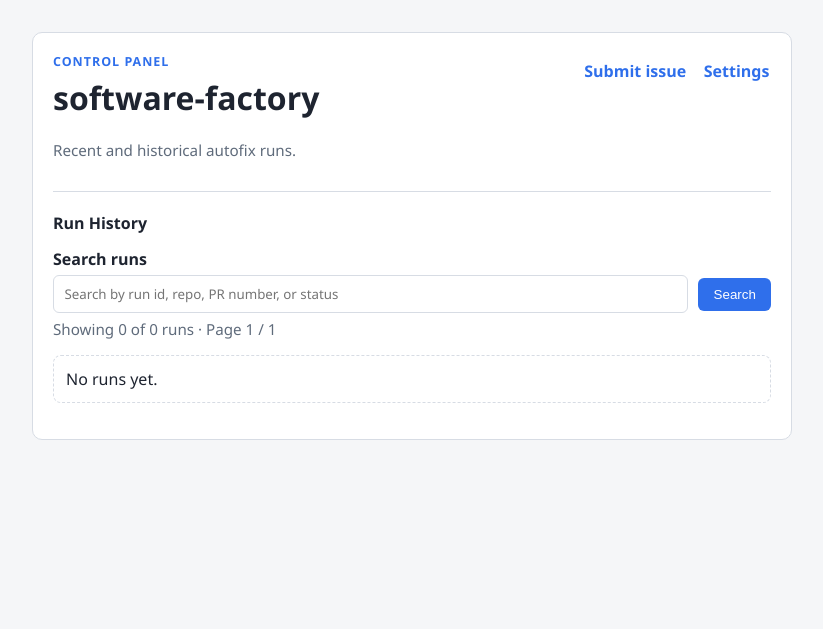
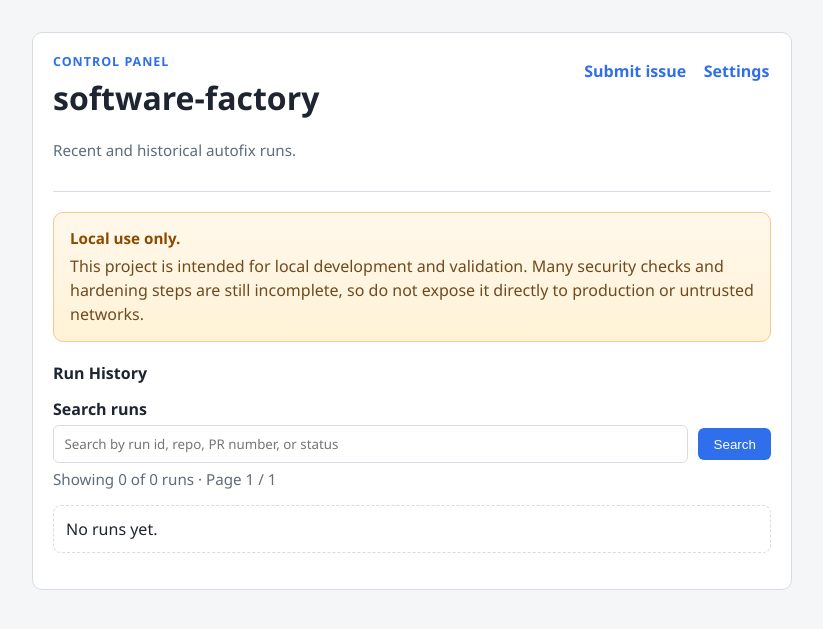
Before and after one commit to sun-praise/software-factory, a FastAPI app: page / in a window 1280 px wide. Shown: the top 629 px of the page, without its empty margins (228-1051 px from the left). Run offline with FastAPI, Linux system fonts and the light colour scheme; data that the repository does not hold is empty.

Commit message:
docs: add local-only safety warning

```diff
--- a/app/static/app.css
+++ b/app/static/app.css
@@ -99,6 +99,27 @@ a:hover {
   border: 1px dashed var(--border);
   border-radius: 8px;
   background: var(--surface);
+}
+
+.warning-banner {
+  margin-bottom: 1.25rem;
+  padding: 0.95rem 1rem;
+  border: 1px solid #f3c98b;
+  border-radius: 10px;
+  background: linear-gradient(180deg, #fff8eb 0%, #fff2d6 100%);
+}
+
+.warning-banner strong {
+  display: block;
+  margin-bottom: 0.35rem;
+  color: #8a4b00;
+  font-size: 0.95rem;
+}
+
+.warning-banner p {
+  margin: 0;
+  color: #6f4a1e;
+  line-height: 1.5;
 }
 
 .meta {
--- a/app/templates/index.html
+++ b/app/templates/index.html
@@ -19,6 +19,15 @@
           <a href="/settings">Settings</a>
         </nav>
       </header>
+
+      <section class="warning-banner" aria-label="Environment warning">
+        <strong>Local use only.</strong>
+        <p>
+          This project is intended for local development and validation. Many
+          security checks and hardening steps are still incomplete, so do not
+          expose it directly to production or untrusted networks.
+        </p>
+      </section>
 
       <section>
         <h2>Run History</h2>
```
Also changed, not shown: README.zh-CN.md (+14 -0 lines), README.md.
